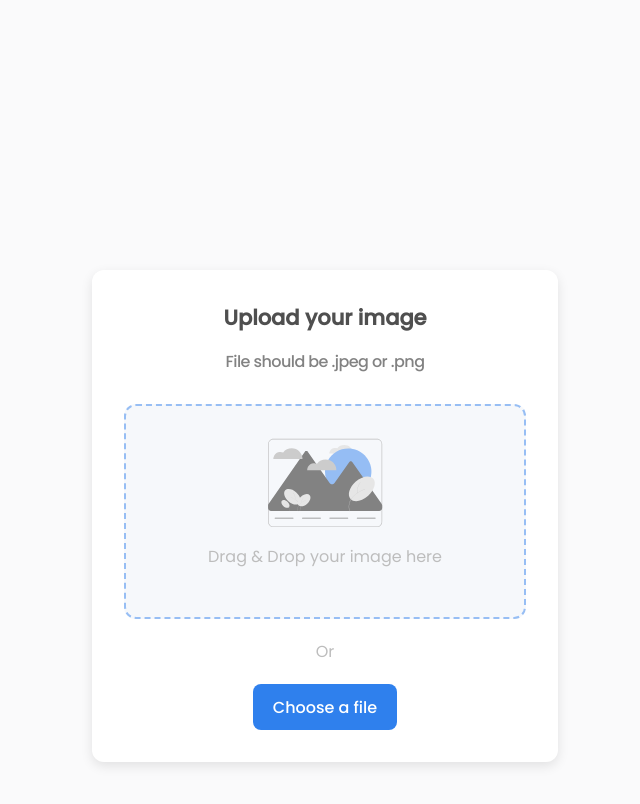
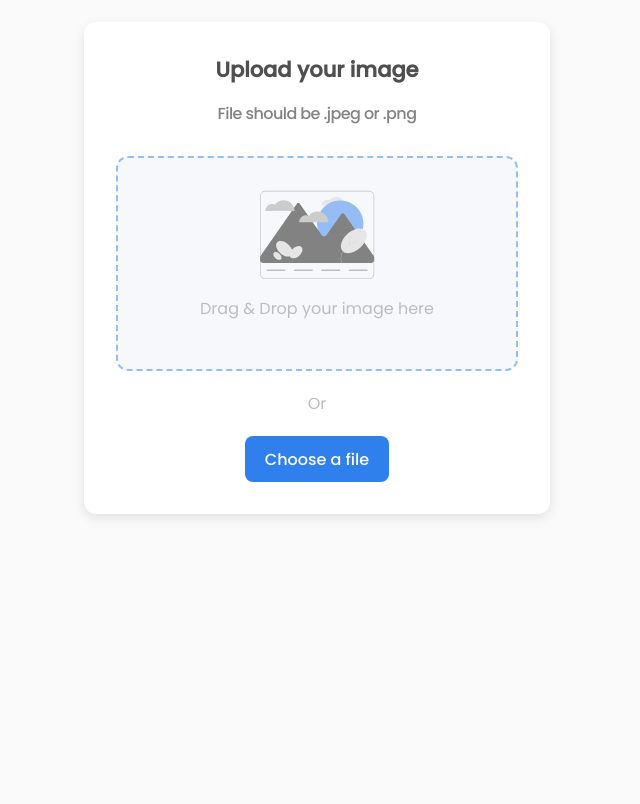
Before and after one commit to MarcioBarrientos/devchallenge-image-uploader, a React (Vite) app: page / in a window 1280 px wide. Shown: the part 132-936 px from the top of the page, without its empty margins (323-963 px from the left). After the commit the page ends 800 px from the top, so only its background shows below. Built offline with nearby package versions, Linux system fonts and the light colour scheme.

Commit message:
Fix body height

```diff
--- a/src/App.css
+++ b/src/App.css
@@ -1,11 +1,3 @@
-body{
-  display: flex;
-  align-items: center;
-  justify-content: center;
-  width: 100%;
-  height: 100vw;
-  font-family: 'Poppins', sans-serif;
-}
 .card {
   padding: 2em;
   width: 402px;
--- a/src/index.css
+++ b/src/index.css
@@ -3,3 +3,13 @@
   color: #213547;
   background: #FAFAFB;
 }
+
+body{
+  display: flex;
+  align-items: center;
+  justify-content: center;
+  width: 100%;
+  height: 100vh;
+  margin: 0;
+  font-family: 'Poppins', sans-serif;
+}
```
